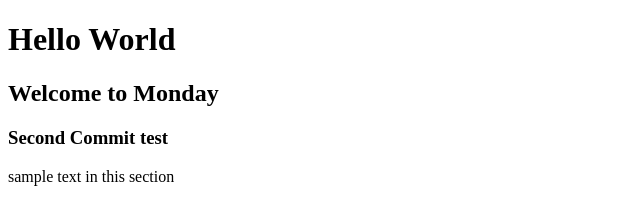
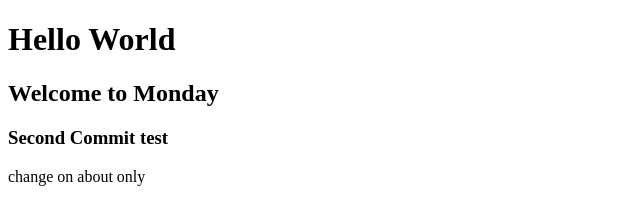
Before and after one commit to kcc2808/web, a plain HTML site: page index.html in a window 1280 px wide. Shown: the full height of the page, 0-640 px from the left. Drawn offline with Linux system fonts and the light colour scheme.

Commit message:
Made a chang to index in about

```diff
--- a/index.html
+++ b/index.html
@@ -10,6 +10,6 @@
     <h1>Hello World</h1>
     <h2>Welcome to Monday</h2>
     <h3>Second Commit test</h3>
-    <p> sample text in this section</p>
+    <p> change on about only</p>
 </body>
 </html>
```
